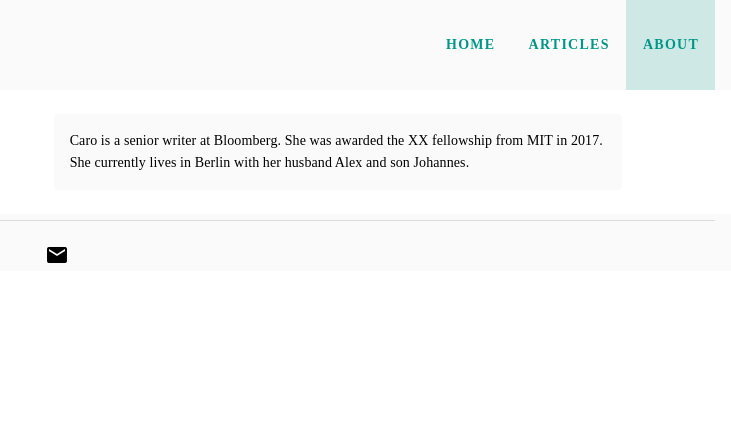
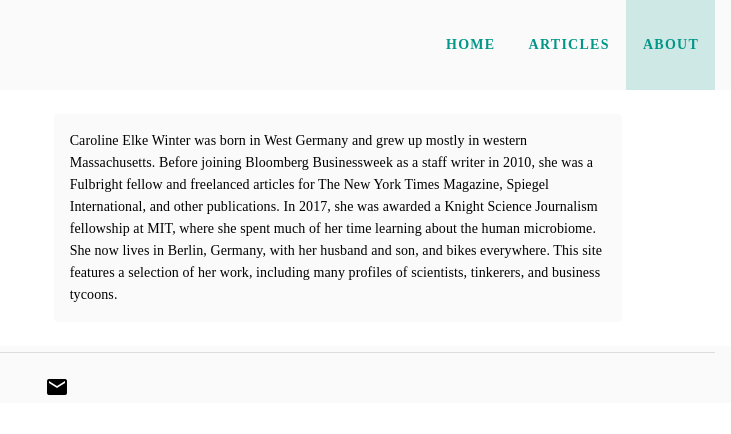
Before and after one commit to donnajobridge/carowinter_website, a Vue app: page /about in a window 1280 px wide. Shown: the top 434 px of the page, without its empty margins (549-1280 px from the left). Built offline with nearby package versions, Linux system fonts and the light colour scheme.

Commit message:
updated caros about

```diff
--- a/src/views/About.vue
+++ b/src/views/About.vue
@@ -6,10 +6,10 @@
           <v-card flat color='grey lighten-5'
             class="mx-auto"
           >
-            <v-img max-height='400px' contain
+            <!-- <v-img max-height='400px' contain
               :src="getJpgImage('200-Winter-Caroline')"
             >
-            </v-img>
+            </v-img> -->
           </v-card>
           </v-col>
           <v-col cols=11 sm=6>
@@ -20,7 +20,7 @@
           >
 
             <v-card-text class='black--text'>
-              Caro is a senior writer at Bloomberg. She was awarded the XX fellowship from MIT in 2017. She currently lives in Berlin with her husband Alex and son Johannes.
+              {{bioText}}
             </v-card-text>
 
 
@@ -42,6 +42,7 @@
   components: {
   },
   data: () => ({
+    bioText: "Caroline Elke Winter was born in West Germany and grew up mostly in western Massachusetts. Before joining Bloomberg Businessweek as a staff writer in 2010, she was a Fulbright fellow and freelanced articles for The New York Times Magazine, Spiegel International, and other publications. In 2017, she was awarded a Knight Science Journalism fellowship at MIT, where she spent much of her time learning about the human microbiome. She now lives in Berlin, Germany, with her husband and son, and bikes everywhere. This site features a selection of her work, including many profiles of scientists, tinkerers, and business tycoons.",
     edu: [
       {
         year: '2008',
```
